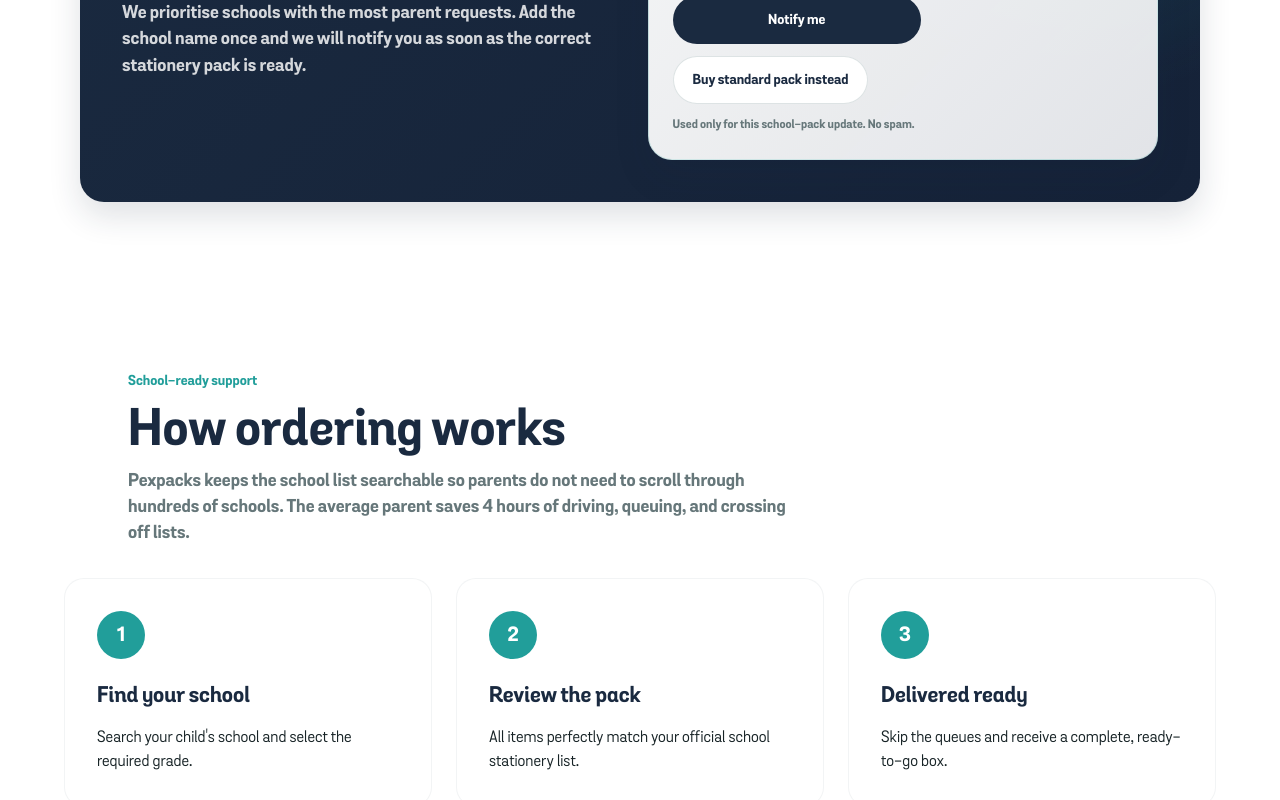
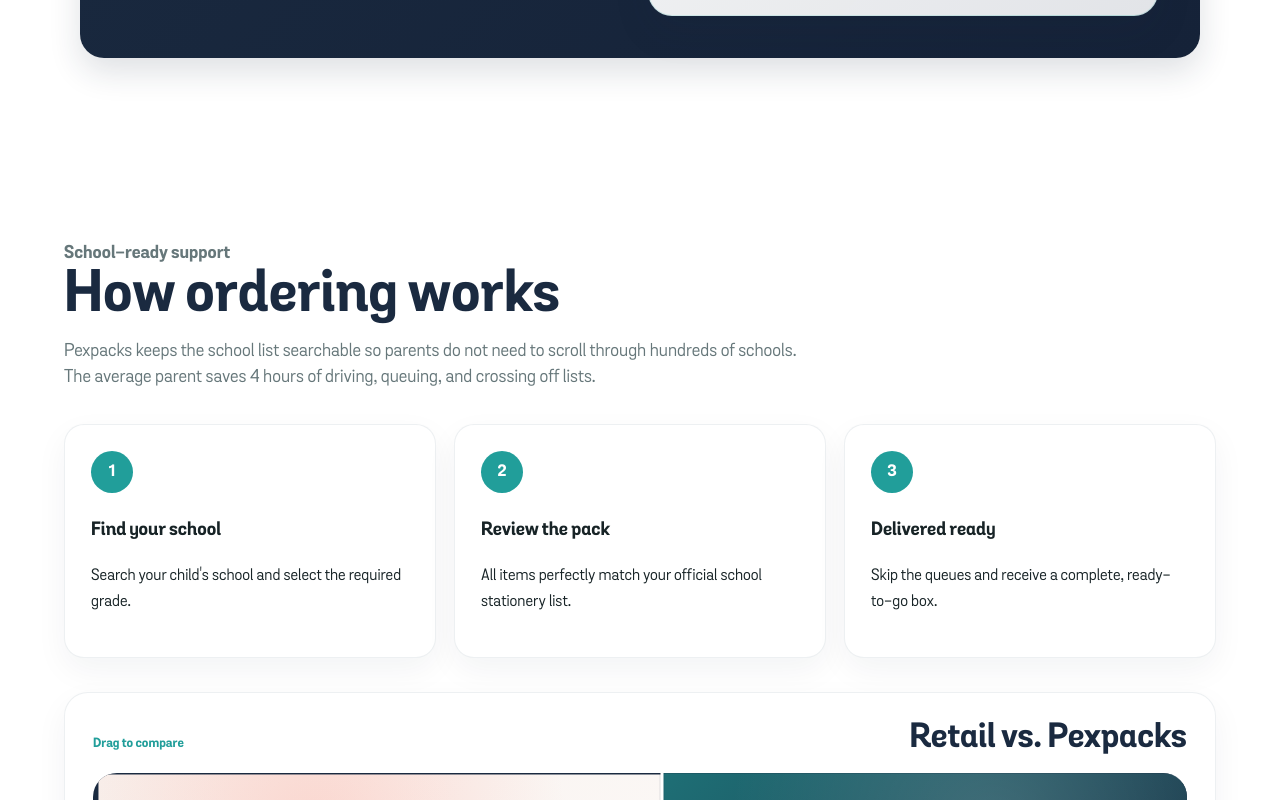
Before and after one commit to mcebisidesigner-spec/pexpacks-supplies, a Next.js app: page /schools in a window 1280 px wide. Shown: the part 1560-2360 px from the top of the page. Built offline with nearby package versions, Linux system fonts and the light colour scheme.

Commit message:
Share ordering works section across school pages

```diff
--- a/app/schools/page.tsx
+++ b/app/schools/page.tsx
@@ -5,7 +5,7 @@ import { ReturningParentBanner } from "@/components/schools/ReturningParentBanne
 import { RecentlyViewedSchools } from "@/components/schools/RecentlyViewedSchools";
 import { SchoolSearchPanel } from "@/components/schools/SchoolSearchPanel";
 import { SchoolsPageHero } from "@/components/schools/SchoolsPageHero";
-import { RetailComparisonSlider } from "@/components/marketing/RetailComparisonSlider";
+import { OrderingWorksSection } from "@/components/marketing/OrderingWorksSection";
 import { SectionHeader } from "@/components/marketing/SectionHeader";
 import { TestimonialMarquee } from "@/components/shared/TestimonialMarquee";
 import { FaqAccordion } from "@/components/shared/FaqAccordion";
@@ -16,7 +16,6 @@ import {
 } from "@/lib/schools/schoolSearchData";
 import { testimonials } from "@/data/testimonials";
 import { faqs } from "@/data/faqs";
-import styles from "@/components/schools/Schools.module.css";
 import pageStyles from "@/styles/Page.module.css";
 
 export const metadata: Metadata = buildMetadata(
@@ -64,45 +63,7 @@ export default async function SchoolsPage({ searchParams }: SchoolsPageProps) {
       )}
       <RecentlyViewedSchools />
       <RequestSchoolCTA />
-      <section
-        className={styles.howItWorksSection}
-        aria-labelledby="how-it-works-heading"
-      >
-        <div className={styles.howItWorksInner}>
-          <div className={styles.sectionIntro}>
-            <p>School-ready support</p>
-            <h2 id="how-it-works-heading">How ordering works</h2>
-            <span>
-              Pexpacks keeps the school list searchable so parents do not need
-              to scroll through hundreds of schools.{" "}
-              <strong>
-                The average parent saves 4 hours of driving, queuing, and
-                crossing off lists.
-              </strong>
-            </span>
-          </div>
-          <div className={styles.howItWorksGrid}>
-            <div className={styles.howItWorksStep}>
-              <div className={styles.stepCircle}>1</div>
-              <h3>Find your school</h3>
-              <p>Search your child's school and select the required grade.</p>
-            </div>
-            <div className={styles.howItWorksStep}>
-              <div className={styles.stepCircle}>2</div>
-              <h3>Review the pack</h3>
-              <p>
-                All items perfectly match your official school stationery list.
-              </p>
-            </div>
-            <div className={styles.howItWorksStep}>
-              <div className={styles.stepCircle}>3</div>
-              <h3>Delivered ready</h3>
-              <p>Skip the queues and receive a complete, ready-to-go box.</p>
-            </div>
-          </div>
-          <RetailComparisonSlider />
-        </div>
-      </section>
+      <OrderingWorksSection />
 
       <section
         className={pageStyles.section}
--- /dev/null
+++ b/components/marketing/OrderingWorksSection.tsx
@@ -0,0 +1,32 @@
+import { RetailComparisonSlider } from "@/components/marketing/RetailComparisonSlider";
+import { SectionHeader } from "@/components/marketing/SectionHeader";
+import { orderingWorksSteps } from "@/data/packs";
+import styles from "@/components/marketing/Marketing.module.css";
+
+export function OrderingWorksSection() {
+  return (
+    <section
+      className={styles.sectionCream}
+      aria-labelledby="how-it-works-heading"
+    >
+      <div className={styles.inner}>
+        <SectionHeader
+          eyebrow="School-ready support"
+          title="How ordering works"
+          text="Pexpacks keeps the school list searchable so parents do not need to scroll through hundreds of schools. The average parent saves 4 hours of driving, queuing, and crossing off lists."
+          headingId="how-it-works-heading"
+        />
+        <div className={styles.gridThree}>
+          {orderingWorksSteps.map((step, idx) => (
+            <div className={styles.stepCard} key={step.title}>
+              <div className={styles.stepNumber}>{idx + 1}</div>
+              <h3>{step.title}</h3>
+              <p>{step.text}</p>
+            </div>
+          ))}
+        </div>
+        <RetailComparisonSlider />
+      </div>
+    </section>
+  );
+}
--- a/components/schools/Schools.module.css
+++ b/components/schools/Schools.module.css
@@ -355,77 +355,6 @@
 }
 
 .featuredSection,
-.howItWorksSection {
-  padding: 72px 0;
-  background: var(--pex-bg);
-}
-
-.howItWorksSection {
-  padding: clamp(54px, 8vw, 96px) 0;
-  background: var(--pex-bg);
-}
-
-.howItWorksInner {
-  width: 100%;
-  max-width: var(--layout-max-width);
-  margin-inline: auto;
-  padding-inline: var(--gutter-desktop);
-}
-
-.howItWorksGrid {
-  display: grid;
-  grid-template-columns: repeat(3, minmax(0, 1fr));
-  gap: 24px;
-  margin-top: 32px;
-}
-
-.howItWorksStep {
-  background: var(--pex-bg);
-  border-radius: var(--radius-card);
-  padding: 32px;
-  border: 1px solid rgba(15, 37, 55, 0.05);
-  transition:
-    transform 0.3s ease,
-    box-shadow 0.3s ease;
-}
-
-.howItWorksStep:hover {
-  transform: translateY(-4px);
-  box-shadow: 0 12px 24px rgba(15, 37, 55, 0.06);
-}
-
-.stepCircle {
-  width: 48px;
-  height: 48px;
-  border-radius: var(--radius-pill);
-  background: var(--pex-keppel);
-  color: var(--pex-bg);
-  display: grid;
-  place-items: center;
-  font-size: 20px;
-  font-weight: 800;
-  margin-bottom: 20px;
-}
-
-.howItWorksStep h3 {
-  margin: 0 0 12px;
-  color: var(--pex-primary);
-  font-size: 22px;
-  font-weight: 800;
-}
-
-.howItWorksStep p {
-  margin: 0;
-  color: var(--pex-text);
-  line-height: 1.5;
-}
-
-@media (max-width: 820px) {
-  .howItWorksGrid {
-    grid-template-columns: 1fr;
-  }
-}
-
 .sectionIntro,
 .supportSection > div {
   width: 100%;
--- a/data/packs.ts
+++ b/data/packs.ts
@@ -69,18 +69,18 @@ export const processSteps = [
   "Start school ready",
 ];
 
-export const homeProcessSteps = [
+export const orderingWorksSteps = [
   {
-    title: "Find your school or office",
-    text: "Search for your school or choose the office stationery pack you need.",
+    title: "Find your school",
+    text: "Search your child's school and select the required grade.",
   },
   {
-    title: "Choose your pack",
-    text: "Pick the grade-specific school pack or SME office pack.",
+    title: "Review the pack",
+    text: "All items perfectly match your official school stationery list.",
   },
   {
-    title: "We pack it",
-    text: "Pexpacks prepares your stationery and confirms collection or delivery.",
+    title: "Delivered ready",
+    text: "Skip the queues and receive a complete, ready-to-go box.",
   },
 ];
 
```
Also changed, not shown: app/page.tsx (+3 -25 lines).
